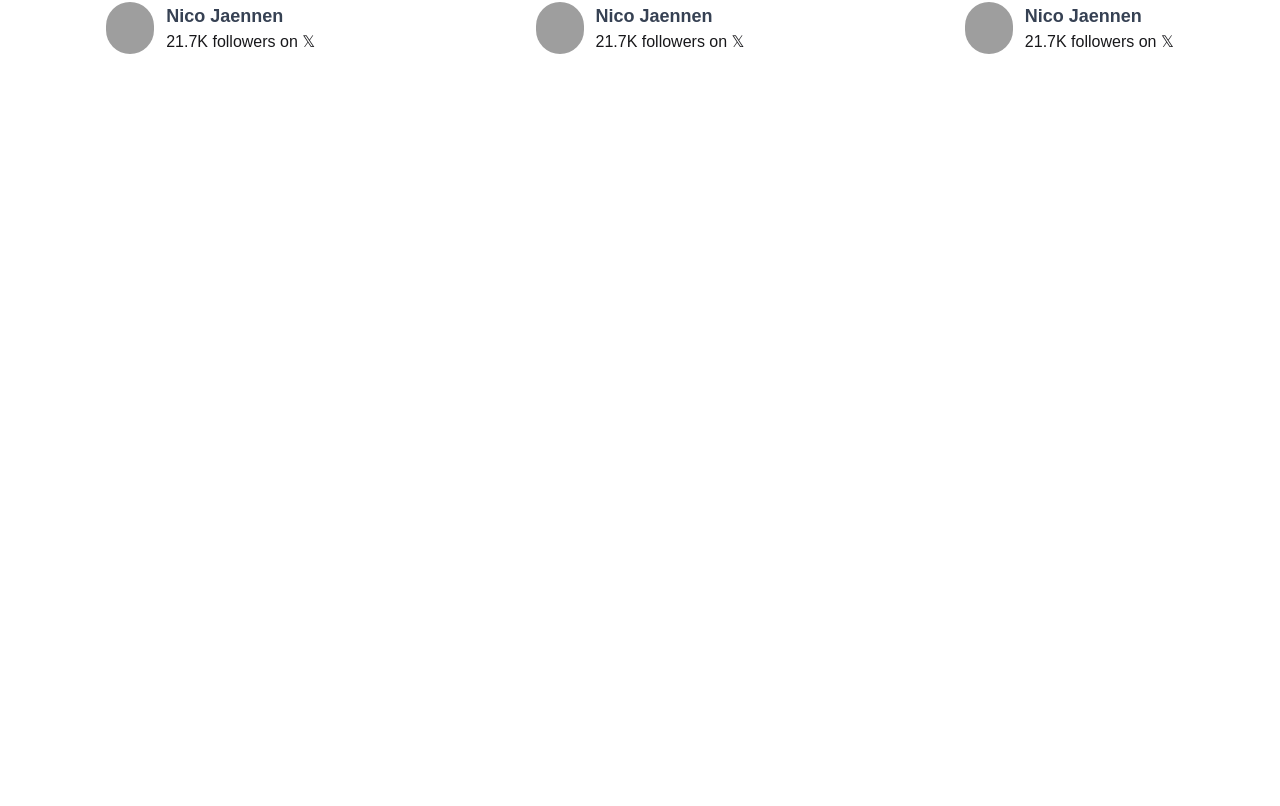
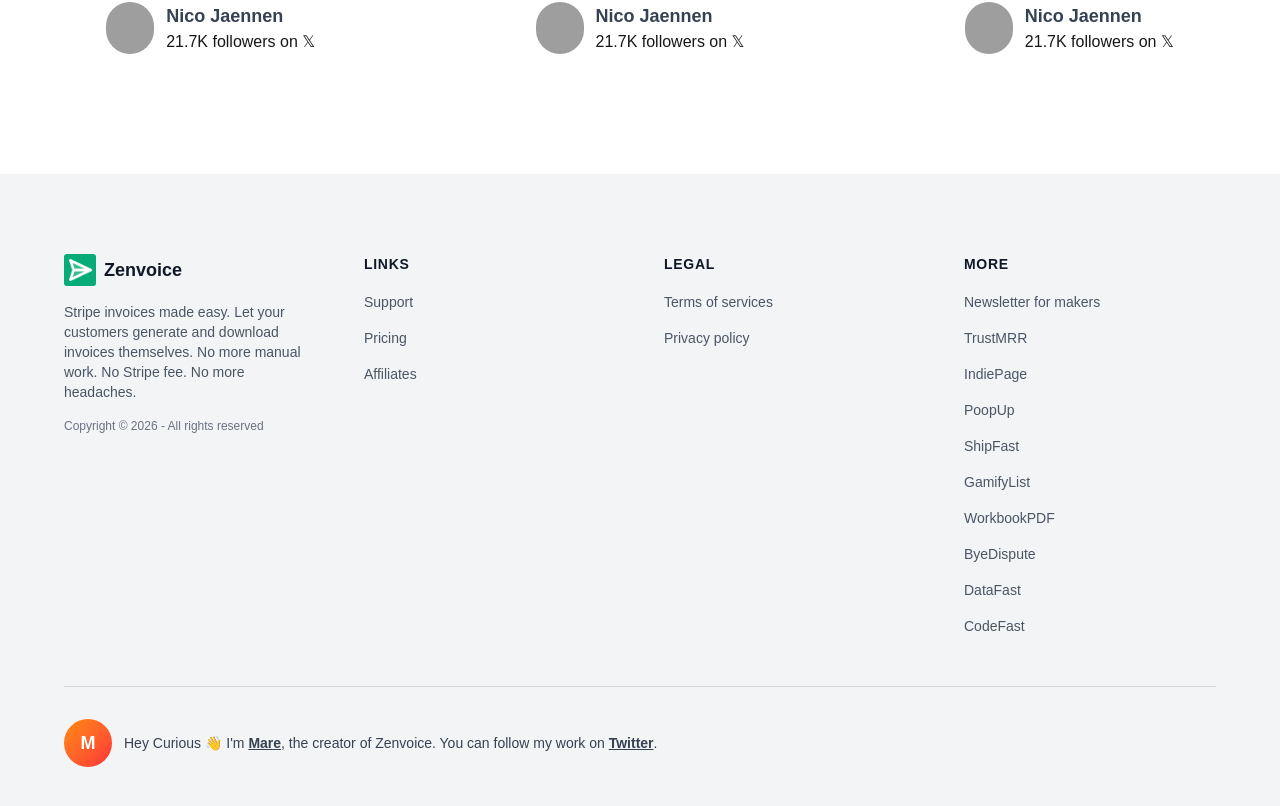
Before and after one commit to rahscripts/marc, a Next.js app: page /zenvoice in a window 1280 px wide. Shown: the part 7036-7842 px from the top of the page. Before the commit the page ends 7210 px from the top, so only its background shows below. Built offline with nearby package versions, Linux system fonts and the light colour scheme; grey boxes are pictures that could not be loaded; a web font is replaced by a local one.

Commit message:
similar with footer

```diff
--- /dev/null
+++ b/app/zenvoice/components/LandingFooter.tsx
@@ -0,0 +1,104 @@
+import Image from "next/image";
+import zenvoicelogo from "@/public/zenvoicelogo.png";
+
+export default function LandingFooter() {
+    const linksData = [
+        { label: "Support", href: "#" },
+        { label: "Pricing", href: "#" },
+        { label: "Affiliates", href: "#" }
+    ];
+
+    const legalData = [
+        { label: "Terms of services", href: "#" },
+        { label: "Privacy policy", href: "#" }
+    ];
+
+    const moreData = [
+        { label: "Newsletter for makers", href: "#" },
+        { label: "TrustMRR", href: "#" },
+        { label: "IndiePage", href: "#" },
+        { label: "PoopUp", href: "#" },
+        { label: "ShipFast", href: "#" },
+        { label: "GamifyList", href: "#" },
+        { label: "WorkbookPDF", href: "#" },
+        { label: "ByeDispute", href: "#" },
+        { label: "DataFast", href: "#" },
+        { label: "CodeFast", href: "#" }
+    ];
+
+    return (
+        <footer className="bg-gray-100 py-20 px-4 max-md:px-8">
+            <div className="max-w-6xl mx-auto">
+                <div className="grid grid-cols-1 md:grid-cols-4 gap-12 mb-12">
+                    {/* Left Section */}
+                    <div className="md:col-span-1">
+                        <div className="flex items-center gap-2 mb-4">
+                            <Image src={zenvoicelogo} alt="Zenvoice Logo" className="w-8 h-8" />
+                            <h1 className="font-bold text-lg text-gray-900">Zenvoice</h1>
+                        </div>
+                        <p className="text-gray-600 text-sm mb-4 max-w-xs">
+                            Stripe invoices made easy. Let your customers generate and download invoices themselves. No more manual work. No Stripe fee. No more headaches.
+                        </p>
+                        <p className="text-gray-500 text-xs mb-4">
+                            Copyright © 2026 - All rights reserved
+                        </p>
+                    </div>
+
+                    {/* Links Section */}
+                    <div>
+                        <h3 className="font-semibold text-gray-900 mb-4 text-sm uppercase tracking-wider">Links</h3>
+                        <ul className="space-y-3">
+                            {linksData.map((link, index) => (
+                                <li key={index}>
+                                    <a href={link.href} className="text-gray-600 hover:text-gray-900 text-sm link link-hover">
+                                        {link.label}
+                                    </a>
+                                </li>
+                            ))}
+                        </ul>
+                    </div>
+
+                    {/* Legal Section */}
+                    <div>
+                        <h3 className="font-semibold text-gray-900 mb-4 text-sm uppercase tracking-wider">Legal</h3>
+                        <ul className="space-y-3">
+                            {legalData.map((legal, index) => (
+                                <li key={index}>
+                                    <a href={legal.href} className="text-gray-600 hover:text-gray-900 text-sm link link-hover">
+                                        {legal.label}
+                                    </a>
+                                </li>
+                            ))}
+                        </ul>
+                    </div>
+
+                    {/* More Section */}
+                    <div>
+                        <h3 className="font-semibold text-gray-900 mb-4 text-sm uppercase tracking-wider">More</h3>
+                        <ul className="space-y-3">
+                            {moreData.map((item, index) => (
+                                <li key={index}>
+                                    <a href={item.href} className="text-gray-600 hover:text-gray-900 text-sm link link-hover">
+                                        {item.label}
+                                    </a>
+                                </li>
+                            ))}
+                        </ul>
+                    </div>
+                </div>
+
+                {/* Bottom Section */}
+                <div className="border-t border-gray-300 pt-8">
+                    <div className="flex items-center gap-3">
+                        <div className="w-12 h-12 rounded-full bg-linear-to-br from-orange-400 to-red-500 flex items-center justify-center text-white font-bold text-lg shrink-0">
+                            M
+                        </div>
+                        <p className="text-gray-700 text-sm">
+                            Hey Curious 👋 I&apos;m <span className="underline font-semibold cursor-pointer link link-hover">Mare</span>, the creator of Zenvoice. You can follow my work on <span className="underline font-semibold cursor-pointer link link-hover">Twitter</span>.
+                        </p>
+                    </div>
+                </div>
+            </div>
+        </footer>
+    );
+}
--- a/app/zenvoice/page.tsx
+++ b/app/zenvoice/page.tsx
@@ -8,6 +8,7 @@
 import LandingPricing from "./components/LandingPricing";
 import LandingFaq from "./components/LandingFaq";
 import LandingCta from "./components/LandingCta";
+import LandingFooter from "./components/LandingFooter";
 
 
 
@@ -60,7 +61,9 @@
             </section>
               <section className="w-screen h-fit relative left-1/2 right-1/2 -ml-[50vw] -mr-[50vw] ">
                 <LandingCta />
-
+              </section>
+              <section className="w-screen h-fit relative left-1/2 right-1/2 -ml-[50vw] -mr-[50vw] ">
+                <LandingFooter />
               </section>
 
 
```
